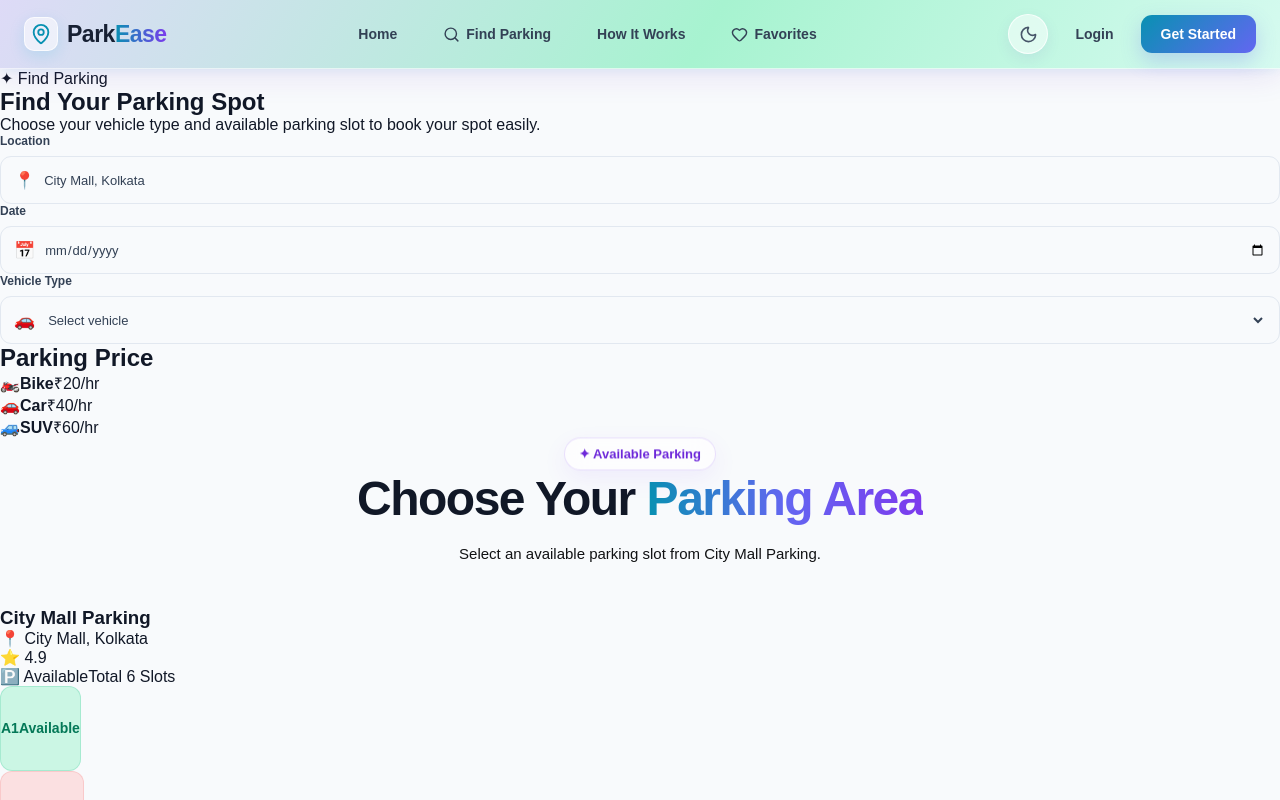
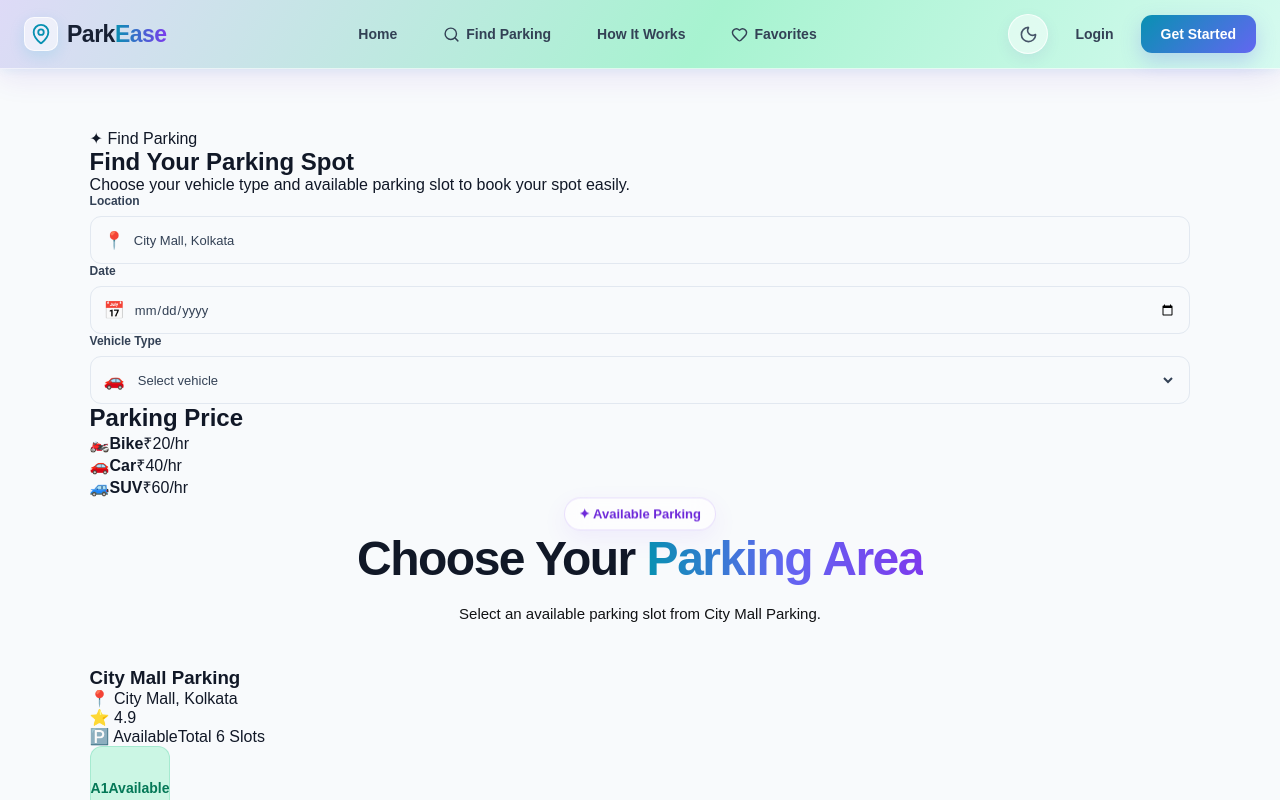
Before and after one commit to dibeyendu-dev/smart-parking-system, a React (Vite) app: page /search in a window 1280 px wide. Shown: the top 800 px of the page. Built offline with nearby package versions, Linux system fonts and the light colour scheme.

Commit message:
FindParking Css part 1 added

```diff
--- a/src/css/FindParking.css
+++ b/src/css/FindParking.css
@@ -0,0 +1,8 @@
+/* Main Page */
+.find-parking-page {
+    width: 100%;
+    min-height: 100vh;
+    padding: 60px 7%;
+    background: #f8fafc;
+    box-sizing: border-box;
+}
```
